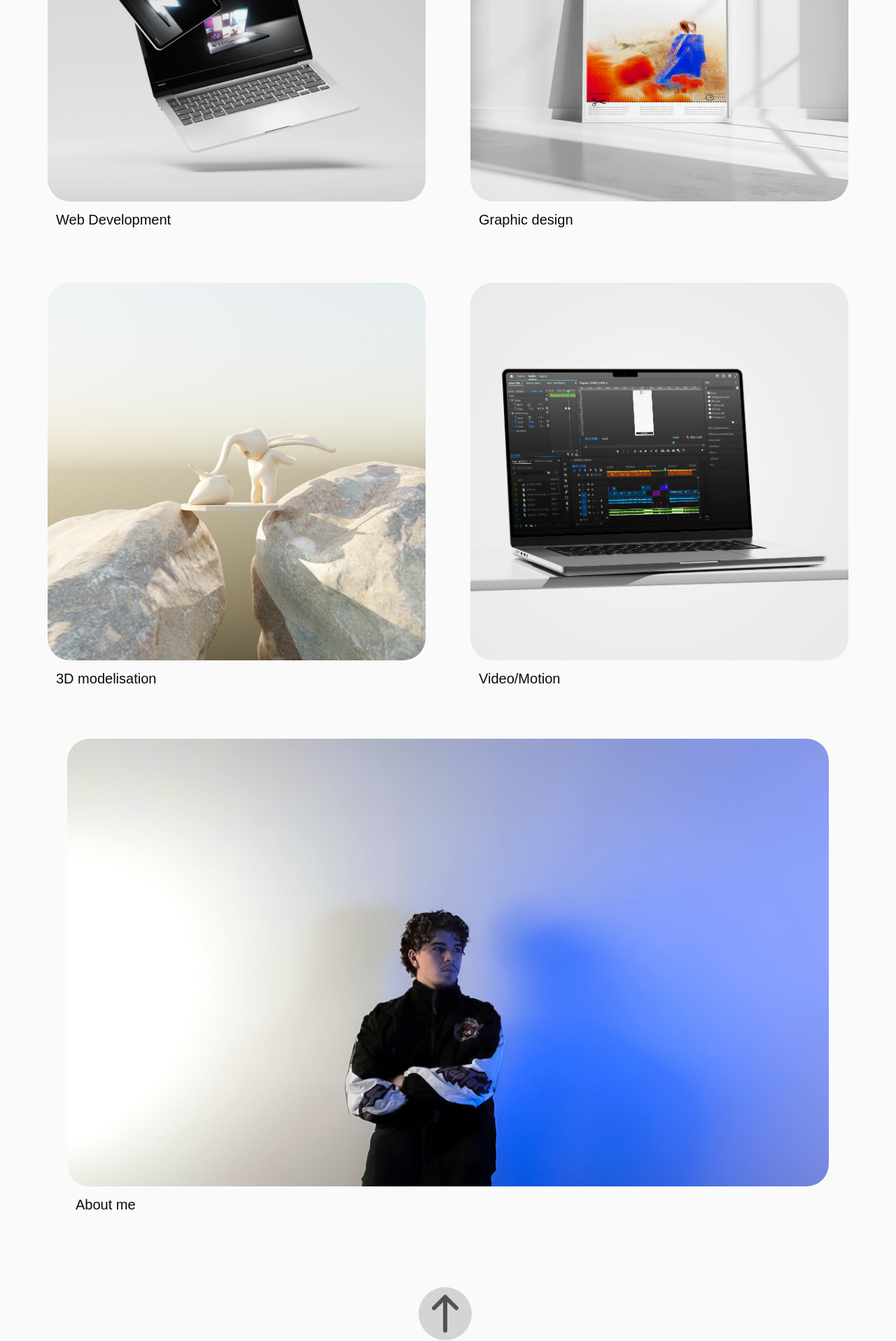
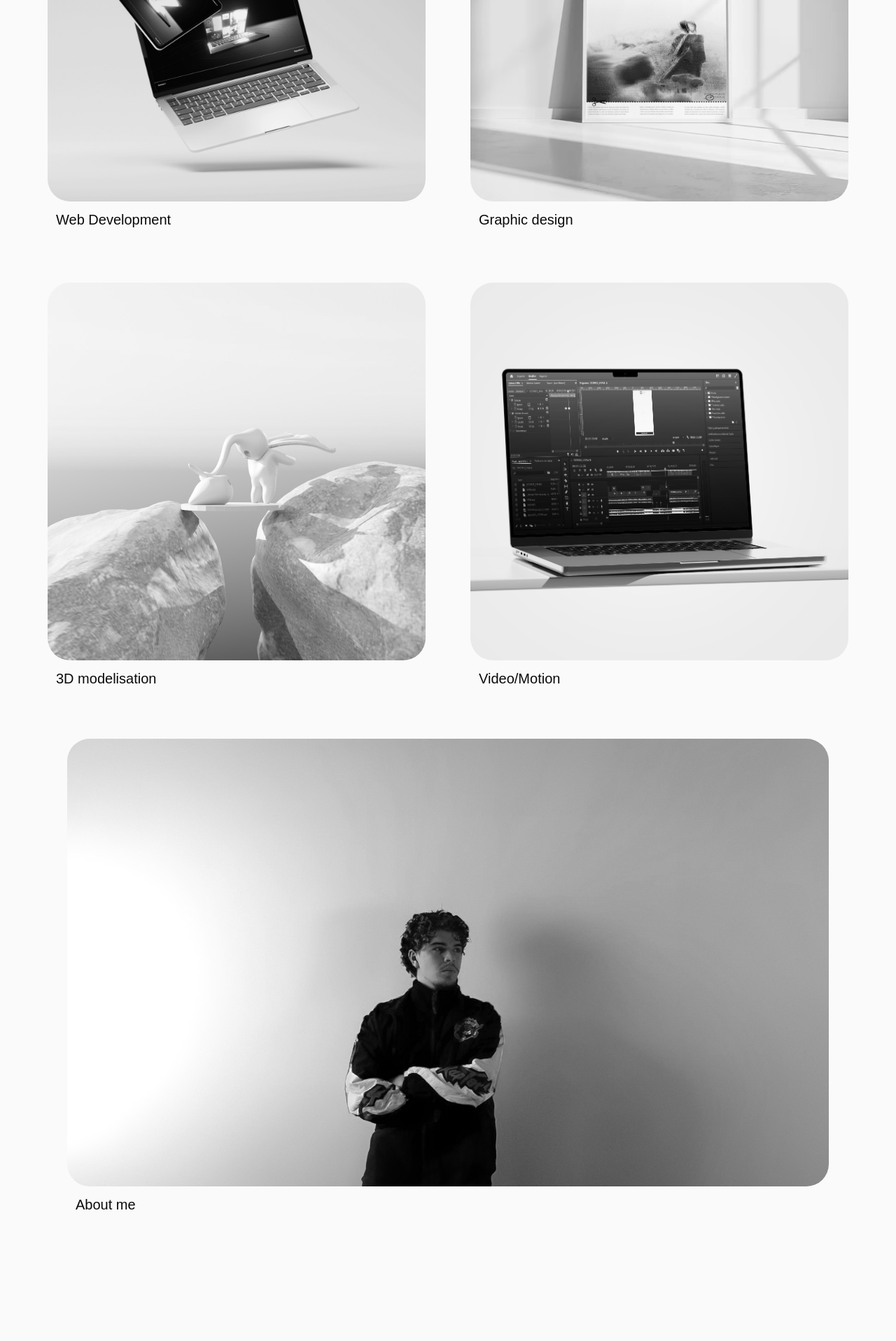
Before and after one commit to bnj35/NextTailPortfolio, a Next.js app: page / in a window 1280 px wide. Shown: the part 880-2797 px from the top of the page at 70% size. Built offline with nearby package versions, Linux system fonts and the light colour scheme.

Commit message:
modification bouton

```diff
--- a/app/components/button_back.tsx
+++ b/app/components/button_back.tsx
@@ -6,14 +6,11 @@ function Button_back() {
     };
 
     return (
-        <div className='flex justify-center mt-6 mb-10'>
+        <div className='flex justify-center mb-20 mt-60'>
             <a href="#">
-                <button type="button" className="text-neutral-600 bg-neutral-300 font-medium rounded-full text-sm p-2.5 text-center inline-flex items-center me-2">
-                    <svg className="aspect-square h-14 rotate-[-90deg]" aria-hidden="true" xmlns="http://www.w3.org/2000/svg" fill="none" viewBox="0 0 14 10">
-                        <path stroke="currentColor" strokeLinecap="round" strokeLinejoin="round" strokeWidth="1.5" d="M1 5h12m0 0L9 1m4 4L9 9"/>
-                    </svg>
-                    <span className="sr-only">Icon description</span>
-                </button>
+                <svg className="w-10 h-10 text-gray-800" aria-hidden="true" xmlns="http://www.w3.org/2000/svg" fill="none" viewBox="0 0 14 8">
+                    <path stroke="currentColor" stroke-linecap="round" stroke-linejoin="round" stroke-width="2" d="M13 7 7.674 1.3a.91.91 0 0 0-1.348 0L1 7"/>
+                </svg>
             </a>
         </div>
     );
--- a/app/components/carrousel.tsx
+++ b/app/components/carrousel.tsx
@@ -1,4 +1,5 @@
 import React from 'react'
+
 
 export default function CarrouselImg({params,}:{    params: {
     ImgUrl: string;
@@ -9,8 +10,8 @@ export default function CarrouselImg({params,}:{    params: {
 return (
         <div>
             <a href={params.Lien}>
-            <img src={params.ImgUrl} alt={params.Description} className='aspect-square h-[100%] w-auto rounded-3xl object-cover '/>
-                <p>Description de l'image</p></a>
+            <img src={params.ImgUrl} alt={params.Description} className='w-[40em] h-full rounded-[2rem] object-cover '/>
+                <p className='p-3 text-xl'>Description de l'image</p></a>
         </div>
 
 )
--- a/app/components/gallery.tsx
+++ b/app/components/gallery.tsx
@@ -9,7 +9,7 @@ export default function Gallery({params,}:{    params: {
 
       <div className='w-[45%]'>
         <a href={params.CardLink}>
-            <img className='aspect-square w-[100%] rounded-[2rem] object-cover'src={params.ImgUrl}></img>
+            <img className='aspect-square w-[100%] rounded-[2rem] object-cover saturate-0 hover:saturate-100 transition-all'src={params.ImgUrl}></img>
               <p className='p-3 text-xl'>{params.CardText}</p>
           </a>
       </div>
--- a/app/page.tsx
+++ b/app/page.tsx
@@ -12,6 +12,7 @@ export default function Home() {
         with a <em>passion for creating</em> and a <br/> <strong>polyvalent</strong> skill set.
         </p>
       </div>
+
       <div className='px-10 py-10 flex flex-row gap-16 flex-wrap justify-center'>
 
         <Gallery params={{
@@ -21,29 +22,27 @@ export default function Home() {
         }}/>
         <Gallery params={{
           ImgUrl: '/graphism.jpg',
-          CardLink: 'https://www.google.com',
+          CardLink: '#',
           CardText: 'Graphic design'
         }}/>
         <Gallery params={{
           ImgUrl: '/3d.jpg',
-          CardLink: 'https://www.google.com',
+          CardLink: '#',
           CardText: '3D modelisation'
         }}/>
         <Gallery params={{
           ImgUrl: '/video.jpg',
-          CardLink: 'https://www.google.com',
+          CardLink: '#',
           CardText: 'Video/Motion'
         }}/>
         </div>
 
-        <div className='w-screen px-24 h-[40em] mb-36'>
+        <div className='w-full px-24 h-[40em] mb-36'>
           <a href="">
-            <img src='/about.jpg' alt='placeholder' className='w-full h-full object-cover mt-5 rounded-[2em]'/>
+            <img src='/about.jpg' alt='placeholder' className='w-full h-full object-cover mt-5 rounded-[2em] saturate-0 hover:saturate-100 transition-all'/>
             <p className='p-3 text-xl'>About me</p>
           </a>
         </div>
-
-
     </main>
   );
 }
--- a/app/web/page.tsx
+++ b/app/web/page.tsx
@@ -17,24 +17,11 @@ export default function Home() {
 
       <div className='max-w-max h-[70vh] flex gap-12 my-10'id="carrousel">
 
-      <CarrouselImg params={{
-        ImgUrl: 'https://images.unsplash.com/photo-1725610588109-71d0def86e19?q=80&w=2071&auto=format&fit=crop&ixlib=rb-4.0.3&ixid=M3wxMjA3fDB8MHxwaG90by1wYWdlfHx8fGVufDB8fHx8fA%3D%3D',
-        Description: 'Web Development',
-        Lien: 'https://www.google.com'
-      }}/>
-
-      <CarrouselImg params={{
-        ImgUrl: 'https://images.unsplash.com/photo-1725610588109-71d0def86e19?q=80&w=2071&auto=format&fit=crop&ixlib=rb-4.0.3&ixid=M3wxMjA3fDB8MHxwaG90by1wYWdlfHx8fGVufDB8fHx8fA%3D%3D',
-        Description: 'Web Development',
-        Lien: 'https://www.google.com'
-      }}/>
-
-      <CarrouselImg params={{
-        ImgUrl: 'https://images.unsplash.com/photo-1725610588109-71d0def86e19?q=80&w=2071&auto=format&fit=crop&ixlib=rb-4.0.3&ixid=M3wxMjA3fDB8MHxwaG90by1wYWdlfHx8fGVufDB8fHx8fA%3D%3D',
-        Description: 'Web Development',
-        Lien: 'https://www.google.com'
-      }}/>
-
+    <CarrouselImg params={{
+      ImgUrl: '/about.jpg',
+      Description: 'Description de l\'image',
+      Lien: '#'
+    }} />
 
 
     </div>
```
